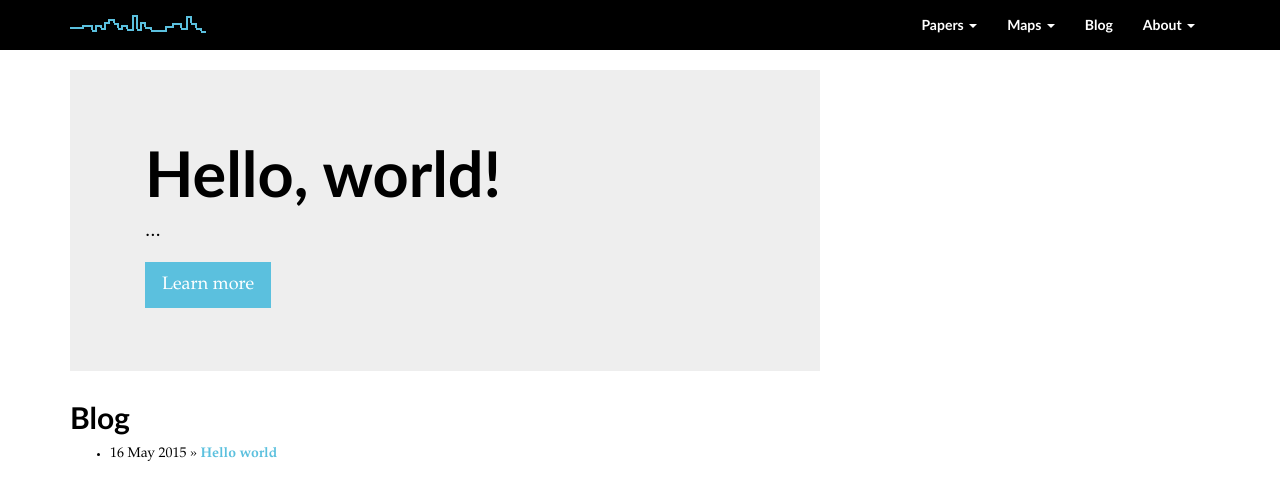
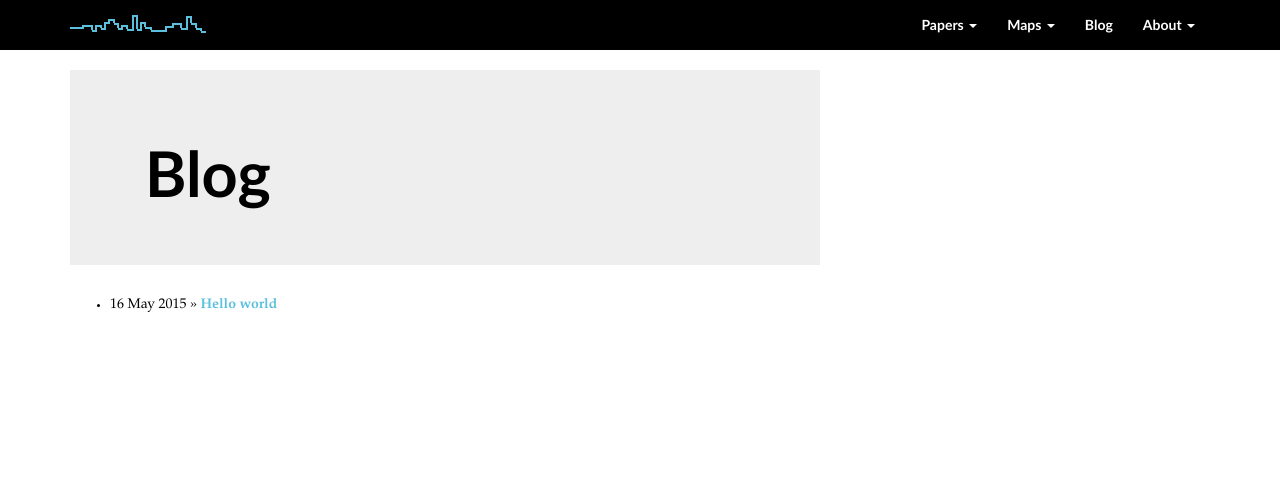
Before and after one commit to chrisrobertsnyc/chrisrobertsnyc.github.io, a Jekyll site: the page built from blog/index.html, in a window 1280 px wide. Shown: the top 500 px of the page. Built offline with Jekyll 4.4.1, drawn with Linux system fonts in a browser that asks for light colours; nearby versions of some CDN libraries.

Commit message:
Update index.html

```diff
--- a/blog/index.html
+++ b/blog/index.html
@@ -4,12 +4,10 @@ title: Blog
 ---
 	<div class="jumbotron">
 		<div class="container">
-  			<h1>Hello, world!</h1>
-  			<p>...</p>
-  			<p><a class="btn btn-primary btn-lg" href="#" role="button">Learn more</a></p>
+  			<h1>{{ page.title }}</h1>
   		</div>
 	</div>
-	<h2>{{ page.title }}</h2>
+	<!--<h2>{{ page.title }}</h2>-->
 	<ul>
 
 	  {% for post in site.posts %}
```
